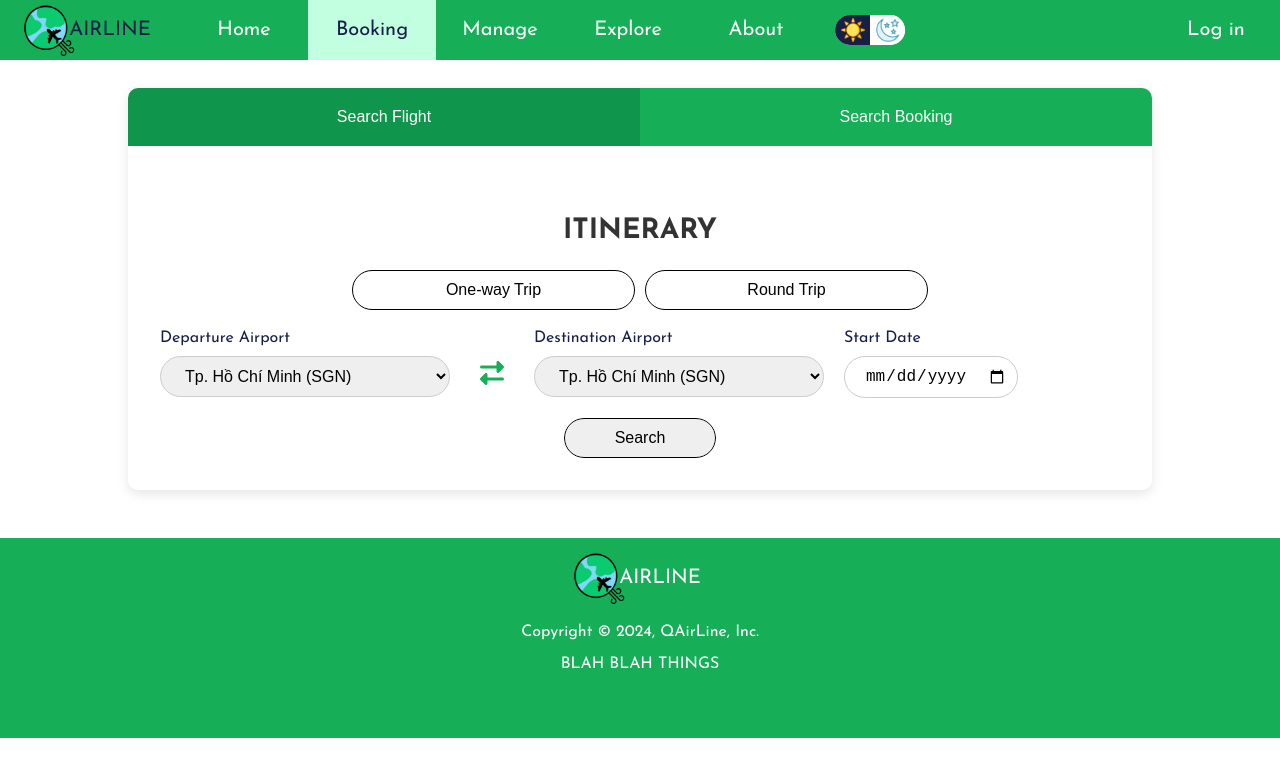
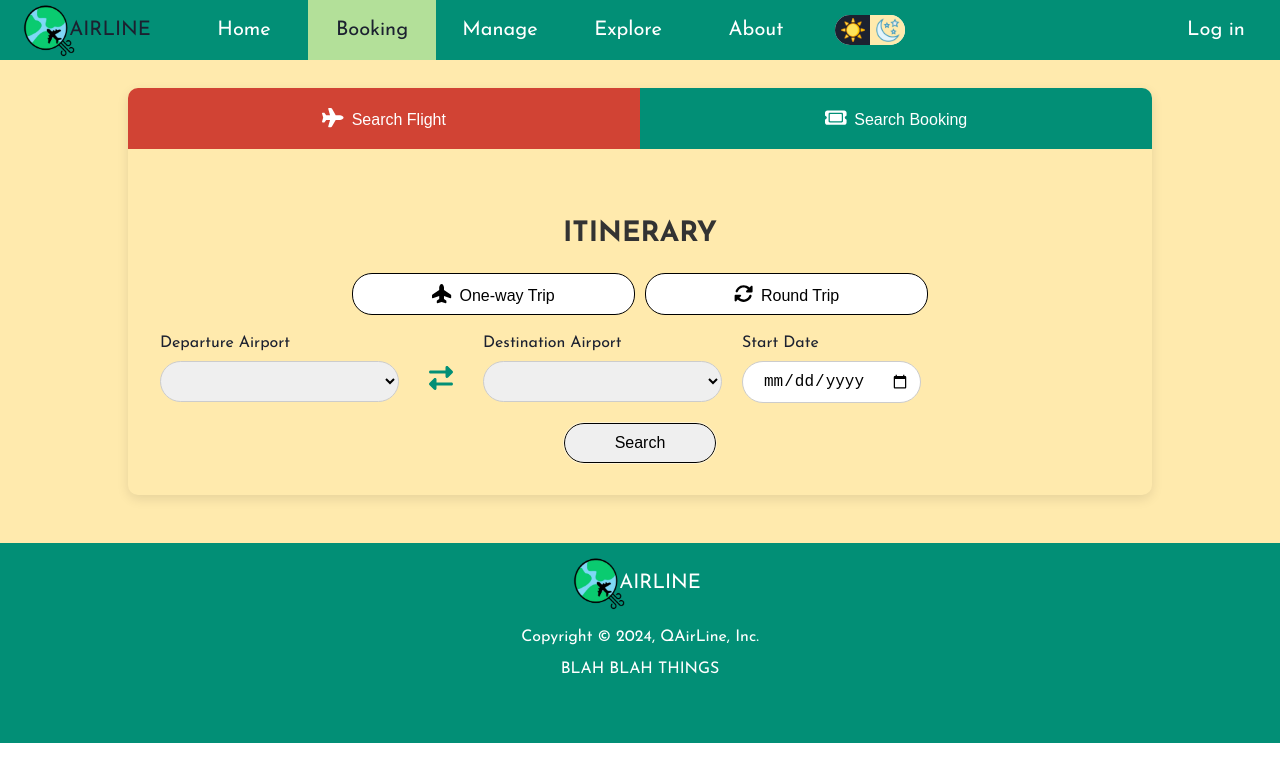
Before and after one commit to HAnguyen-119/QAirline, a React (Vite) app: page /booking in a window 1280 px wide. Shown: the top 782 px of the page. Built offline with nearby package versions, Linux system fonts and the light colour scheme; a web font is replaced by a local one.

Commit message:
[update] Icon FontAwesome for better looking

```diff
--- a/src/assets/data/airports.json
+++ b/src/assets/data/airports.json
@@ -1,4 +1,10 @@
 [
+  {
+    "region": " ",
+    "airports": [
+      {"name": " ", "code": " "}
+    ]
+  },
   {
     "region": "VIỆT NAM",
     "airports": [
--- a/src/components/Booking/BookingNav.jsx
+++ b/src/components/Booking/BookingNav.jsx
@@ -1,15 +1,18 @@
 import React from "react";
 import DivContainer from "../DivContainer.jsx";
 import Button from "../Button/Button.jsx";
+import Icon from "../Icon/icon.jsx";
+import {faPlane} from "@fortawesome/free-solid-svg-icons/faPlane";
+import {faTicket} from "@fortawesome/free-solid-svg-icons/faTicket";
 
 export default function BookingNav({ activeForm, setActiveForm }) {
     return (
         <div className='form-selector'>
             <DivContainer parentClass='form-button-container'>
-                <Button type='button' buttonClass={`form-button ${activeForm === 'search-flight' ? 'active' : ''}`} onClick={() => setActiveForm('search-flight')} text='Search Flight' />
+                <Button type='button' buttonClass={`form-button ${activeForm === 'search-flight' ? 'active' : ''}`} onClick={() => setActiveForm('search-flight')} text='Search Flight' icon={faPlane} />
             </DivContainer>
             <DivContainer parentClass='form-button-container'>
-                <Button type='button' buttonClass={`form-button ${activeForm === 'search-booking' ? 'active' : ''}`} onClick={() => setActiveForm('search-booking')} text='Search Booking'/>
+                <Button type='button' buttonClass={`form-button ${activeForm === 'search-booking' ? 'active' : ''}`} onClick={() => setActiveForm('search-booking')} text='Search Booking' icon={faTicket}/>
             </DivContainer>
         </div>
     );
--- a/src/components/Booking/Itinerary.jsx
+++ b/src/components/Booking/Itinerary.jsx
@@ -5,9 +5,12 @@ import Icon from "../Icon/icon.jsx";
 import {faRightLeft, faRightLong} from "@fortawesome/free-solid-svg-icons";
 import InputElement from "../Form/InputElement.jsx";
 import {useState} from "react";
-import {useNavigate} from "react-router-dom";
+import {useNavigate, useOutletContext} from "react-router-dom";
+import {faPlaneUp} from "@fortawesome/free-solid-svg-icons/faPlaneUp";
+import {faRotate} from "@fortawesome/free-solid-svg-icons/faRotate";
 
 export default function Itinerary() {
+    const isLightMode = useOutletContext();
     const navigate = useNavigate();
 
     const [tripType, setTripType] = useState('');
@@ -37,13 +40,13 @@ export default function Itinerary() {
             <h1>ITINERARY</h1>
             <form className='booking-form' onSubmit={handleSearchFlightSubmit}>
                 <DivContainer parentClass='type'>
-                    <Button type='button' buttonClass={`trip-button ${tripType === 'one-way' ? 'active' : ''}`} onClick={() => setTripType('one-way')} text='One-way Trip'/>
-                    <Button type='button' buttonClass={`trip-button ${tripType === 'round-trip' ? 'active' : ''}`} onClick={() => setTripType('round-trip')} text='Round Trip'/>
+                    <Button type='button' buttonClass={`trip-button ${tripType === 'one-way' ? 'active' : ''}`} onClick={() => setTripType('one-way')} text='One-way Trip' icon={faPlaneUp}/>
+                    <Button type='button' buttonClass={`trip-button ${tripType === 'round-trip' ? 'active' : ''}`} onClick={() => setTripType('round-trip')} text='Round Trip' icon={faRotate   }/>
                 </DivContainer>
                 <div className='info'>
-                    <SelectElement htmlFor='departure' description='Departure Airport' id='departure' name='departure' required={true} onChange={(e) => setDeparture(e.target.value)} options={['Airport 1', 'Airport 2', 'Airport 3', 'Airport 4', 'etc']}/>
+                    <SelectElement htmlFor='departure' description='Departure Airport' id='departure' name='departure' required={true} onChange={(e) => setDeparture(e.target.value)}/>
                     <Icon name='trip-arrow' iconName={tripType === 'round-trip' ? faRightLong : faRightLeft} />
-                    <SelectElement htmlFor='destination' description='Destination Airport' id='destination' name='destination' required={true} onChange={(e) => setDestination(e.target.value)} options={['Airport A', 'Airport B', 'Airport C', 'Airport D', 'etc']}/>
+                    <SelectElement htmlFor='destination' description='Destination Airport' id='destination' name='destination' required={true} onChange={(e) => setDestination(e.target.value)}/>
                     <InputElement htmlFor='dept-date' description='Start Date' id='dept-date' name='dept-date' type='date' required={true} onChange={(e) => setDeptDate(e.target.value)}/>
                     <div style={{ visibility: tripType === 'round-trip' ? 'visible' : 'hidden' }}>
                         <InputElement htmlFor='return-date' description='Return Date' id='return-date' name='return-date' type='date' onChange={(e) => setReturnDate(e.target.value)}/>
--- a/src/components/Booking/Search.jsx
+++ b/src/components/Booking/Search.jsx
@@ -20,7 +20,7 @@ export default function Search() {
                     <InputElement htmlFor='booking-id' description='Booking ID' id='booking-id' name='booking-id' type='text' required={true} onChange={(e) => setBookingId(e.target.value)}/>
                     <InputElement htmlFor='last-name' description='Last Name' id='last-name' name='last-name' type='text' required={true}/>
                 </div>
-                <Button className='submit' type='submit' text='Search'/>
+                <Button buttonClass='submit' type='submit' text='Search'/>
             </form>
         </div>
     )
--- a/src/components/Button/Button.jsx
+++ b/src/components/Button/Button.jsx
@@ -1,8 +1,10 @@
 import React from "react";
+import {FontAwesomeIcon} from "@fortawesome/react-fontawesome";
 
-export default function Button({ parentClass, type, buttonClass, onClick, text }) {
+export default function Button({ type, buttonClass, onClick, text, icon }) {
     return (
         <button type={type} className={buttonClass} onClick={onClick}>
+            {icon && <FontAwesomeIcon icon={icon} style={{marginRight: '8px', fontSize: '1.2rem'}} />}
             {text}
         </button>
     );
--- a/src/components/Form/SelectElement.jsx
+++ b/src/components/Form/SelectElement.jsx
@@ -10,7 +10,7 @@ export default function SelectElement({ htmlFor, description, id, value, onChang
                     <optgroup key={region.region} label={region.region}>
                         {region.airports.map(airport => (
                             <option key={airport.code} value={`${airport.name} (${airport.code})`}>
-                                {airport.name} ({airport.code})
+                                {airport.name}
                             </option>
                         ))}
                     </optgroup>
--- a/src/index.css
+++ b/src/index.css
@@ -1,9 +1,9 @@
 :root {
-    --primary: #16af58;
-    --primary-active: #c1ffe0;
-    --light: white;
-    --dark: rgb(23, 31, 71);
-    --button-active: #0f964c;
+    --primary: #028f76;
+    --primary-active: #b3e099;
+    --light: #ffeaad;
+    --dark: #1c2130;
+    --button-active: #d14334;
 }
 
 body {
--- a/src/layouts/MainLayout.css
+++ b/src/layouts/MainLayout.css
@@ -1,4 +1,3 @@
-
 .mainPage {
     display: flex;
     height: 100%;
--- a/src/pages/Booking/Booking.css
+++ b/src/pages/Booking/Booking.css
@@ -5,7 +5,6 @@
 }
 
 .booking {
-    background-color: #ffffff;
     border-radius: 10px;
     box-shadow: 0 4px 12px rgba(0, 0, 0, 0.1);
     width: 80%;
```
Also changed, not shown: src/components/Form/SelectElement.css (added).
